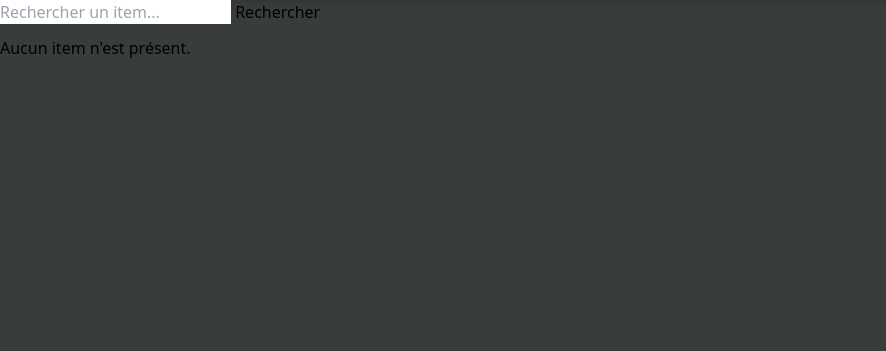
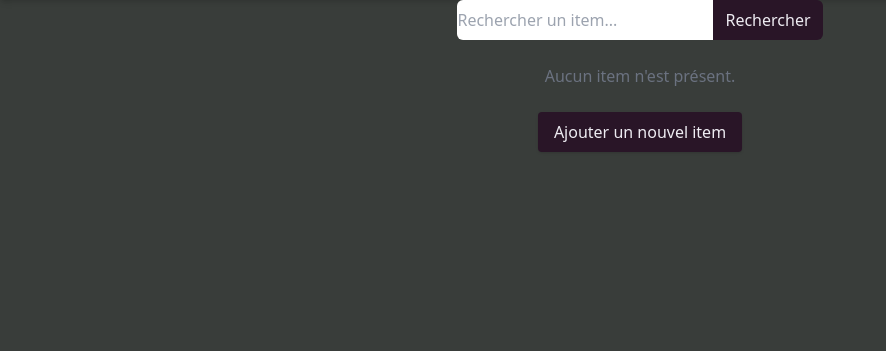
Before and after one commit to ebertinbench/market-AJH, a Symfony app: template market-ajh/templates/items/index.html.twig in a window 1280 px wide. Shown: the part 96-447 px from the top of the page, without its empty margins (0-886 px from the left). Run offline with Twig, Linux system fonts and the light colour scheme; the template is opened without the code that fills it, so the values that code supplies are empty; style sheets or scripts are compiled from the project's sources; some libraries are stand-ins or nearby versions.

Commit message:
ajout de boutons au menu burger pour les chefs de guilde. refonte le l'interface de pmise en place des items et des prix

```diff
--- a/market-ajh/src/Controller/GuildItemsController.php
+++ b/market-ajh/src/Controller/GuildItemsController.php
@@ -61,9 +61,8 @@ final class GuildItemsController extends AbstractController
             $em->persist($gi);
             $em->flush();
 
-            $this->addFlash('success', 'Item ajouté avec succès !');
 
-            return $this->redirectToRoute('items_new');
+            return $this->redirectToRoute('app_guild_items_index');
         }
 
         return $this->render('items/new.html.twig', [
--- a/market-ajh/templates/base.html.twig
+++ b/market-ajh/templates/base.html.twig
@@ -67,6 +67,14 @@
                                 <a href="{{ path('app_profile') }}" class="block px-4 py-2 text-WHITE hover:bg-PINK rounded-lg transition-colors duration-300">Profil</a>
                             </li>
                         {% endif %}
+                        {% if app.user is not null and app.user.guild is not null and app.user.guild.chef %}
+                            <li>
+                                <a href="{{ path('app_guild_items_index') }}" class="block px-4 py-2 text-WHITE hover:bg-PINK rounded-lg transition-colors duration-300">Gestion des Items</a>
+                            </li>
+                            <li>
+                                <a href="{{ path('profile_add_members') }}" class="block px-4 py-2 text-WHITE hover:bg-PINK rounded-lg transition-colors duration-300">Ajouter un membre</a>
+                            </li>
+                        {% endif %}
                     </ul>
                 </div>
             </div>
--- a/market-ajh/templates/guild/index.html.twig
+++ b/market-ajh/templates/guild/index.html.twig
@@ -28,7 +28,7 @@
                                     <option value="{{ guild.id }}">{{ guild.name }}</option>
                                 {% endfor %}
                             </select>
-                            <button type="submit" class="bg-green text-white px-3 py-1 rounded hover:bg-BLACK transition">Assigner comme chef</button>
+                            <button type="submit" class="bg-VIOLET text-white px-3 py-1 rounded hover:bg-BLACK transition">Assigner comme chef</button>
                         </form>
                     </li>
                 {% endif %}
--- a/market-ajh/templates/items/index.html.twig
+++ b/market-ajh/templates/items/index.html.twig
@@ -3,27 +3,64 @@
 {% block title %}Items de votre guilde{% endblock %}
 
 {% block body %}
-<form method="get" action="{{ path('app_items_search') }}" class="mb-3">
-    <div class="input-group">
-        <input type="text" name="q" class="form-control" placeholder="Rechercher un item..." value="{{ app.request.get('q') }}">
-        <button class="btn btn-primary" type="submit">Rechercher</button>
+  <form method="get" action="{{ path('app_items_search') }}" class="mb-6">
+    <div class="flex justify-center">
+      <input
+        type="text"
+        name="q"
+        class="form-input rounded-l-md border-gray-300 focus:border-blue-500 focus:ring-blue-500 w-64"
+        placeholder="Rechercher un item..."
+        value="{{ app.request.get('q') }}"
+      >
+      <button class="bg-VIOLET text-WHITE px-3 py-2 rounded-r-md">
+        Rechercher
+      </button>
     </div>
   </form>
+
   {% if guildItems is not empty %}
-    <h2>Items déjà ajoutés</h2>
-    <ul class="list-group">
+    <div class="w-full max-w-7xl mx-auto">
+      <div class="flex flex-wrap justify-center gap-6">
         {% for gi in guildItems %}
-        <li class="list-group-item d-flex justify-content-between align-items-center">
-          {{ gi.item.nom }} — {{ gi.price }} €
-          <span class="badge badge-secondary">{{ gi.id }}</span>
-          <form method="post" action="{{ path('app_guild_items_delete', {'id': gi.id}) }}" style="display:inline;" onsubmit="return confirm('Supprimer cet item ?');">
+          <div class="flex-0 w-60 bg-GREEN  rounded-lg shadow-lg flex flex-col items-center p-6 transition-transform ">
+            <div class="w-32 h-32 flex items-center justify-center mb-4 overflow-hidden rounded">
+              {% if gi.item.image %}
+                <img
+                  src="{{ gi.item.image }}"
+                  alt="{{ gi.item.nom }}"
+                  class="object-cover w-full h-full"
+                >
+              {% else %}
+                <span class="text-gray-400">Pas d'image</span>
+              {% endif %}
+            </div>
+            <span class="font-semibold text-lg mb-2 text-center">{{ gi.item.nom }}</span>
+            <span class="text-VIOLET font-bold mb-4">{{ gi.price }} €</span>
+            <form
+              method="post"
+              action="{{ path('app_guild_items_delete', {'id': gi.id}) }}"
+              onsubmit="return confirm('Supprimer cet item ?');"
+              class="w-full"
+            >
               <input type="hidden" name="_token" value="{{ csrf_token('delete' ~ gi.id) }}">
-            <button class="btn btn-danger btn-sm">Supprimer</button>
+              <button class="bg-VIOLET text-WHITE px-3 py-1 rounded w-full border-2 border-transparent hover:border-VIOLET">
+                Supprimer
+              </button>
             </form>
-        </li>
+          </div>
         {% endfor %}
-    </ul>
+      </div>
+    </div>
   {% else %}
-    <p>Aucun item n'est présent.</p>
+    <p class="text-center text-gray-500">Aucun item n'est présent.</p>
   {% endif %}
+
+  <div class="mt-6 flex justify-center">
+    <a
+      href="{{ path('app_guild_items_new') }}"
+      class="bg-VIOLET text-WHITE px-4 py-2 rounded shadow"
+    >
+      Ajouter un nouvel item
+    </a>
+  </div>
 {% endblock %}
```
Also changed, not shown: market-ajh/templates/items/new.html.twig (+13 -11 lines). Lines whose indentation alone changed are shown as unchanged.
